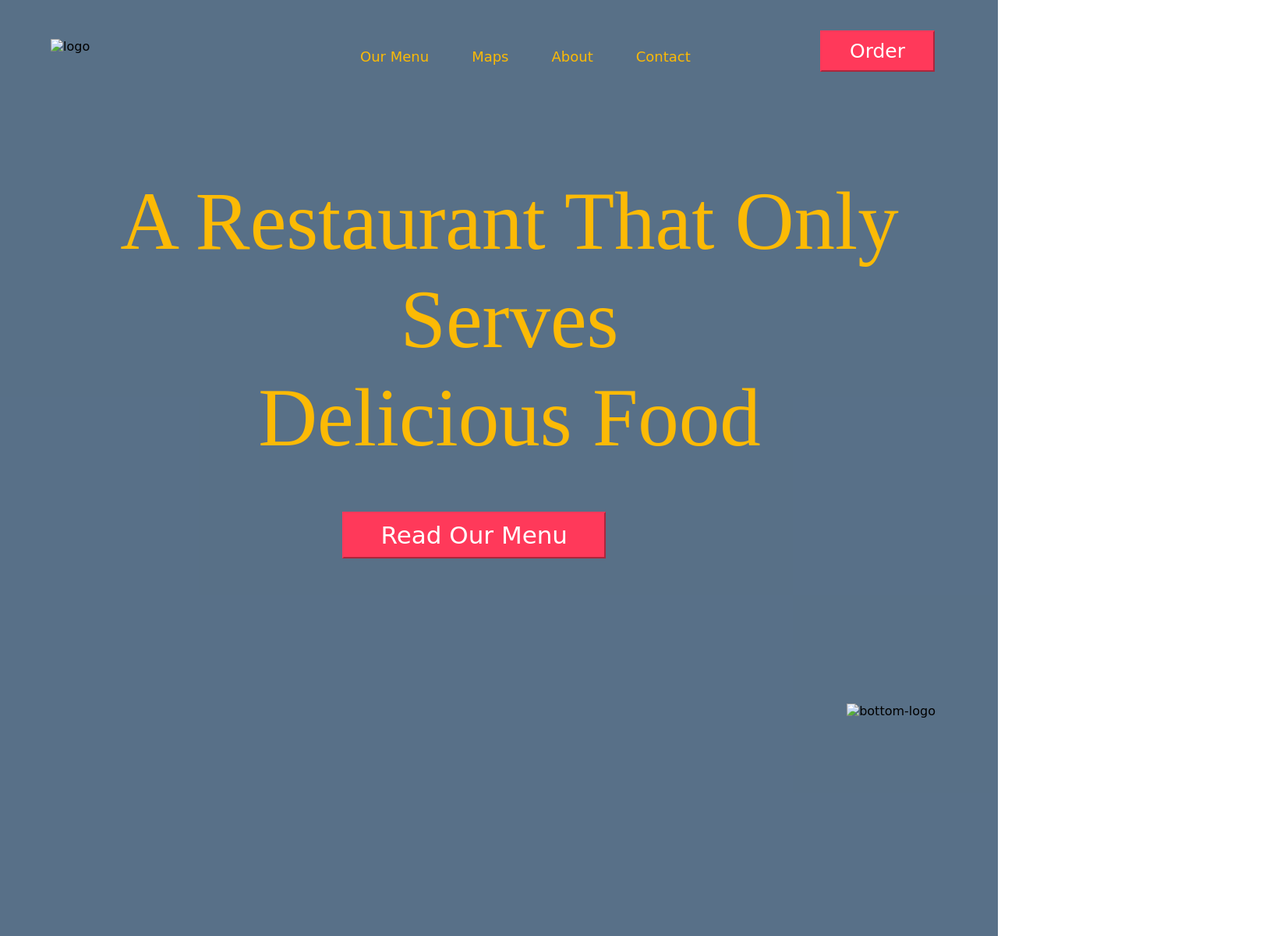
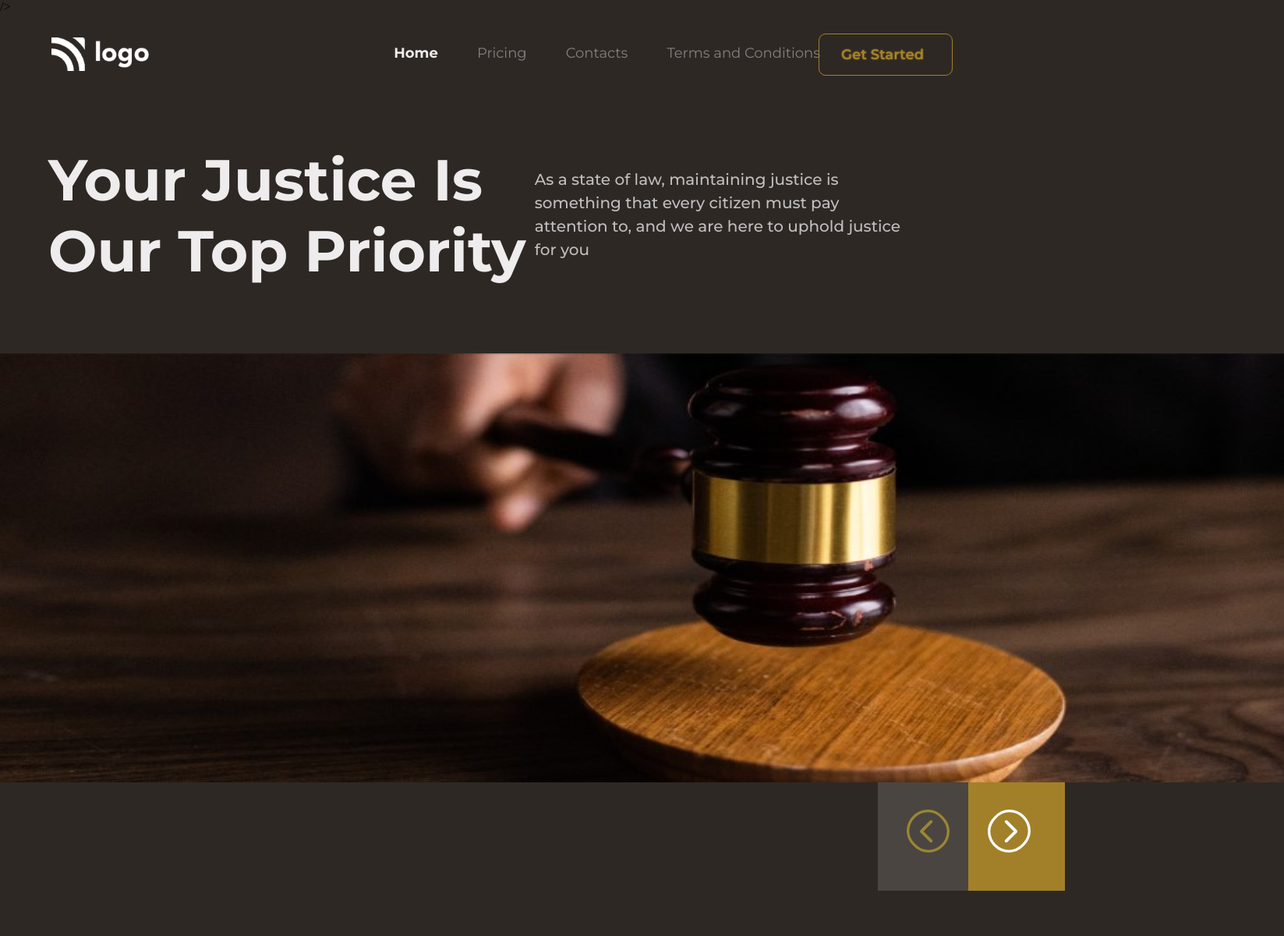
Before and after one commit to shubhlabh123/Project-3-Court-Justice, a plain HTML site: page index.html in a window 1280 px wide. Shown: the whole page at 78% size, 1647 px wide, since content can reach past the window. After the commit the page ends 1142 px from the top, so only its background shows below. Drawn offline with Linux system fonts and the light colour scheme; a web font is replaced by a local one.

Commit message:
initial commit

```diff
--- a/index.html
+++ b/index.html
@@ -5,12 +5,11 @@
     <meta http-equiv="X-UA-Compatible" content="IE=edge" />
     <meta name="viewport" content="width=device-width, initial-scale=1.0" />
     <link rel="stylesheet" href="./style.css" />
-    <!-- Red Rose Font -->
-    <link rel="preconnect" href="https://fonts.googleapis.com" />
-    <link rel="preconnect" href="https://fonts.gstatic.com" crossorigin />
-    <link
-      href="https://fonts.googleapis.com/css2?family=Red+Rose:wght@300;400;500;600;700&display=swap"
-      rel="stylesheet"
+    <!-- Montserrat Font -->
+ <link rel="preconnect" href="https://fonts.googleapis.com">
+ <link rel="preconnect" href="https://fonts.gstatic.com" crossorigin>
+ <link
+   href="https://fonts.googleapis.com/css2?family=Montserrat:wght@100;200;300;400;500;600;700&display=swap" rel="stylesheet">
     />
     <!-- Dela Font -->
     <link rel="preconnect" href="https://fonts.googleapis.com" />
@@ -30,28 +29,44 @@
           </div>
           <div>
             <ul class="list">
-              <li class="list-item">Our Menu</li>
-              <li class="list-item">Maps</li>
-              <li class="list-item">About</li>
-              <li class="list-item">Contact</li>
+              <li class="list-item">Home</li>
+              <li class="list-item">Pricing</li>
+              <li class="list-item">Contacts</li>
+              <li class="list-item">Terms and Conditions</li>
             </ul>
           </div>
           <div>
-            <button class="button-small">Order</button>
+            <button class="button-small">Get Started</button>
           </div>
         </nav>
       </section>
       <!-- Hero Section -->
       <section aria-label="hero">
         <div class="hero">
+          <div class="heading">
           <h1 class="hero-heading">
-            A Restaurant That Only Serves <br />Delicious Food
+            Your Justice Is <br> Our Top Priority
           </h1>
-          <button class="button-large">Read Our Menu</button>
-          <div class="bottom">
-            <div class="btmlogo">
-              <img src="./assets/scrool.png" alt="bottom-logo" />
-            </div>
+<h4>As a state of law, maintaining justice is <br> something that every citizen must pay <br> attention to, and we are here to uphold justice <br> for you </h4></div>
+         <div class="body">
+              <img src="./assets/imageee.jpg" alt="bottom-logo" />
+              <div class="btm-image">
+              <div class="f-svg">
+              <svg  class="svg1" width="55" height="55" viewBox="0 0 554 554" fill="none" xmlns="http://www.w3.org/2000/svg">
+                <path d="M277.001 17C420.595 17 537.003 160.594 537.003 277.001C537.003 420.595 420.595 537.003 277.001 537.003C133.407 537.003 17 393.409 17 277.001C17 133.407 133.407 17 277.001 17Z" stroke="#988734" stroke-width="33.3335"/>
+                <path fill-rule="evenodd" clip-rule="evenodd" d="M300.78 141.59L178.24 264.13C170.431 271.939 171.908 286.083 178.24 292.415C186.049 300.224 198.713 300.224 206.525 292.415L329.065 169.875C336.874 162.066 335.397 147.922 329.065 141.59C321.256 133.781 308.592 133.781 300.78 141.59Z" fill="#988734"/>
+                <path fill-rule="evenodd" clip-rule="evenodd" d="M329.07 390.8L206.53 268.26C198.722 260.451 184.577 261.928 178.245 268.26C170.437 276.069 170.437 288.733 178.245 296.545L300.785 419.085C308.594 426.894 322.738 425.417 329.07 419.085C336.879 411.276 336.879 398.612 329.07 390.8Z" fill="#988734"/>
+                </svg>
+              </div>
+              <div class="s-svg">
+                <svg class="svg2" width="55" height="55" viewBox="0 0 554 554" fill="none" xmlns="http://www.w3.org/2000/svg">
+                  <path d="M277.001 17C133.407 17 16.9998 160.594 16.9998 277.001C16.9998 420.595 133.407 537.003 277.001 537.003C420.595 537.003 537.002 393.409 537.002 277.001C537.002 133.407 420.595 17 277.001 17Z" stroke="White" stroke-width="33.3335"/>
+                  <path fill-rule="evenodd" clip-rule="evenodd" d="M253.222 141.59L375.762 264.13C383.571 271.939 382.094 286.083 375.762 292.415C367.954 300.224 355.29 300.224 347.478 292.415L224.937 169.875C217.129 162.066 218.605 147.922 224.937 141.59C232.746 133.781 245.41 133.781 253.222 141.59Z" fill="White"/>
+                  <path fill-rule="evenodd" clip-rule="evenodd" d="M224.932 390.8L347.472 268.26C355.281 260.451 369.425 261.928 375.757 268.26C383.566 276.069 383.566 288.733 375.757 296.545L253.217 419.085C245.409 426.894 231.264 425.417 224.932 419.085C217.124 411.276 217.124 398.612 224.932 390.8Z" fill="White"/>
+                  </svg>
+                </div>
+                </div>
+              </div>
           </div>
         </div>
       </section>
--- a/style.css
+++ b/style.css
@@ -1,76 +1,127 @@
 * {
-  margin: 0;
-  padding: 0;
+  margin: 0px;
+  padding: 0px;
   box-sizing: border-box;
-  font-family: "Red Rose", cursive;
+  background-size: cover;
 }
-.container {
-  height: 150vh;
-  box-shadow: inset 0 0 0 2000px rgba(6, 42, 77, 0.671);
-
-  background-image: url(./assets/bgimage.png);
-}
-/* ---------- NAVBAR ------------ */
-.list {
-  list-style: none;
-  display: flex;
-  flex-direction: row;
-  margin: 62px 0px 10px 462px;
-  font-size: 18px;
-  margin-right: 100px;
-  color: rgb(252, 186, 5);
+body {
+  background-color: rgb(46, 40, 36);
 }
 .navbar {
   display: flex;
   flex-direction: row;
+  justify-content: space-between;
+  margin: 59px 58px 0px 82px;
+}
+.list {
   list-style: none;
+  display: flex;
+  margin-right: -296px;
+  margin-top: -20px;
 }
-.list .list-item {
-  margin-right: 55px;
+.list :nth-child(1) {
+  color: rgb(238, 236, 236);
+  margin-left: 20px;
+  font-size: 18px;
+  font-family: "Montserrat";
+  font-weight: 700;
+}
+.list :nth-child(2) {
+  color: grey;
+  margin-left: 50px;
+  font-size: 18px;
+  font-family: "Montserrat";
+}
+.list :nth-child(3) {
+  color: grey;
+  margin-left: 50px;
+  font-size: 18px;
+  font-family: "Montserrat";
+}
+.list :nth-child(4) {
+  color: grey;
+
+  margin-left: 50px;
+  font-size: 18px;
+  font-family: "Montserrat";
+}
+.button-small {
+  border-block-width: 1px;
+  margin-top: -20px;
+  color: rgba(167, 132, 42, 0.959);
+  background-color: transparent;
+  padding: 15px 36px 15px 28px;
+  border-radius: 9px;
+  font-size: 18px;
+  text-shadow: 0px 0px 2px;
+  border-bottom-color: rgba(167, 132, 42, 0.959);
+  border-right-color: rgba(167, 132, 42, 0.959);
+  border-color: rgba(167, 132, 42, 0.959);
+  font-family: "Montserrat";
+  top: -15px;
+  position: relative;
+  font-weight: 600;
+  border: 1px solid rgba(167, 132, 42, 0.959);
 }
 .logo {
-  height: 52px;
-  top: 50px;
-  position: absolute;
-  left: 65px;
+  height: 43px;
+  margin-top: -32px;
+  margin-left: -16px;
 }
-.button-small {
-  background-color: rgb(255, 57, 90);
+.hero {
+  margin-top: 73px;
+  margin-left: 62px;
+}
+
+.heading {
+  display: flex;
+  flex-direction: row;
   color: white;
-  position: absolute;
-  top: 39px;
-  padding: 10px 36px;
-  font-size: 25px;
-  border-color: rgb(255, 57, 90);
-  right: 81px;
-}
-/* ---------- HERO ------------ */
-.hero {
-  position: absolute;
-  top: 221px;
-  left: 27px;
+  justify-content: space-between;
+  margin-right: 125px;
+  font-family: "Montserrat";
+  margin-bottom: 86px;
 }
 .hero-heading {
-  font-size: 105px;
-  color: rgb(252, 186, 5);
-  text-align: center;
-  font-family: Dela Gothic One;
-  line-height: 1.2;
-  font-weight: 300;
+  font-size: 74px;
+  color: rgb(238, 236, 236);
 }
-.button-large {
-  background-color: rgb(255, 57, 90);
-  color: white;
-  position: absolute;
-  top: 435px;
-  padding: 10px 47px;
-  font-size: 31px;
-  border-color: rgb(255, 57, 90);
-  right: 503px;
+.heading h4 {
+  font-size: 20px;
+  color: rgb(192, 190, 190);
   font-weight: 500;
+  line-height: 1.5;
+  margin-top: 30px;
 }
-.btmlogo {
-  position: absolute;
-  right: 80px;
-  bottom: -322px;
+.body img {
+  height: 550px;
+  width: 206vh;
+  margin-left: -63px;
 }
+.btm-image {
+  margin: 32px -37px 24px 1095px;
+  display: flex;
+}
+.svg1 {
+  margin-right: 35px;
+  margin-top: 35px;
+}
+.svg2 {
+  margin-right: 35px;
+  margin-top: 35px;
+}
+.btm-image .f-svg {
+  background-color: rgb(75, 69, 65);
+  padding: 0px 0px 45px 37px;
+  margin-top: -36px;
+  margin-left: -31px;
+  margin-right: 20px;
+  margin-bottom: -26px;
+}
+.btm-image .s-svg {
+  background-color: rgba(167, 132, 42, 0.959);
+  padding: 0px 9px 45px 25px;
+  margin-top: -36px;
+  margin-left: -31px;
+  margin-bottom: -26px;
+}
```
Also changed, not shown: assets/Group 1.svg (added), assets/Group 2.svg (added), assets/imageee.jpg (added), assets/white-logo.png (added).
